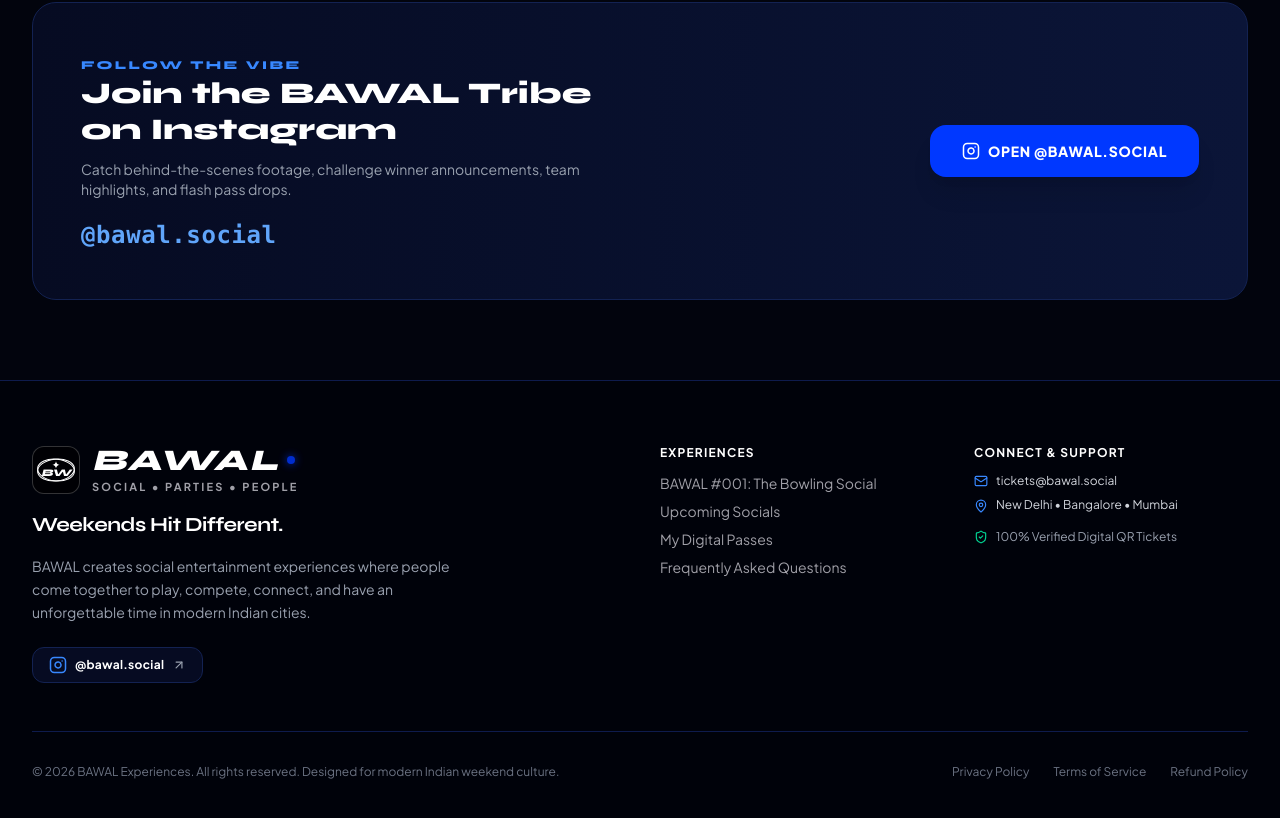
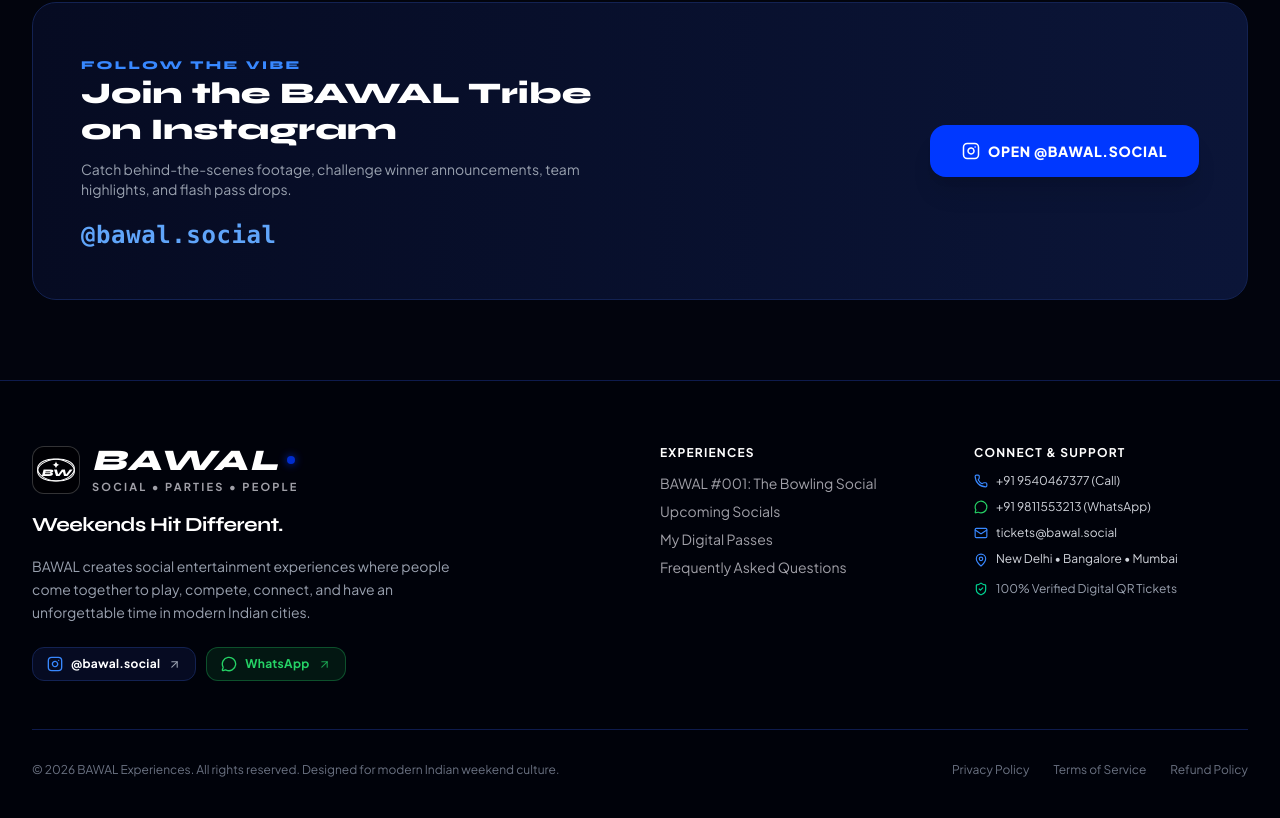
Before and after one commit to Shauryasharmacg/bawal-events, a React (Vite) app: page / in a window 1280 px wide. Shown: the part 3525-4343 px from the top of the page. Built offline with nearby package versions, Linux system fonts and the light colour scheme; no server answers.

Commit message:
final commit

```diff
--- a/src/components/Footer.tsx
+++ b/src/components/Footer.tsx
@@ -1,5 +1,5 @@
 import React from 'react';
-import { Instagram, ArrowUpRight, ShieldCheck, Mail, MapPin } from 'lucide-react';
+import { Instagram, ArrowUpRight, ShieldCheck, Mail, MapPin, Phone, MessageCircle } from 'lucide-react';
 import { BawalLogo } from './BawalLogo.js';
 
 interface FooterProps {
@@ -26,17 +26,28 @@
               BAWAL creates social entertainment experiences where people come together to play, compete, connect, and have an unforgettable time in modern Indian cities.
             </p>
 
-            {/* Instagram CTA */}
-            <div className="pt-2">
+            {/* Social & Contact CTAs */}
+            <div className="pt-2 flex flex-wrap gap-2.5">
               <a
                 href="https://instagram.com/bawal.social"
                 target="_blank"
                 rel="noreferrer"
-                className="inline-flex items-center gap-2 px-4 py-2 rounded-xl bg-[#060B22] border border-[#132252] text-white hover:border-[#0038FF] transition-all group"
+                className="inline-flex items-center gap-2 px-3.5 py-2 rounded-xl bg-[#060B22] border border-[#132252] text-white hover:border-[#0038FF] transition-all group"
               >
-                <Instagram size={18} className="text-[#3888FF] group-hover:scale-110 transition-transform" />
+                <Instagram size={16} className="text-[#3888FF] group-hover:scale-110 transition-transform" />
                 <span className="text-xs font-bold tracking-wide">@bawal.social</span>
-                <ArrowUpRight size={14} className="text-gray-400 group-hover:text-white" />
+                <ArrowUpRight size={13} className="text-gray-400 group-hover:text-white" />
+              </a>
+
+              <a
+                href="https://wa.me/919811553213"
+                target="_blank"
+                rel="noreferrer"
+                className="inline-flex items-center gap-2 px-3.5 py-2 rounded-xl bg-[#25D366]/10 border border-[#25D366]/30 text-[#25D366] hover:bg-[#25D366]/20 transition-all group"
+              >
+                <MessageCircle size={16} className="group-hover:scale-110 transition-transform" />
+                <span className="text-xs font-bold tracking-wide">WhatsApp</span>
+                <ArrowUpRight size={13} className="text-[#25D366]/70 group-hover:text-[#25D366]" />
               </a>
             </div>
           </div>
@@ -50,7 +61,7 @@
               <li>
                 <button
                   onClick={() => navigate('/experiences/bawal-001-the-bowling-social')}
-                  className="hover:text-white transition-colors"
+                  className="hover:text-white transition-colors text-left"
                 >
                   BAWAL #001: The Bowling Social
                 </button>
@@ -78,16 +89,38 @@
             <p className="text-xs font-bold text-white uppercase tracking-widest">
               Connect & Support
             </p>
-            <div className="space-y-2 text-sm">
+            <div className="space-y-2.5 text-sm">
+              <a
+                href="tel:9540467377"
+                className="flex items-center gap-2 text-xs text-gray-300 hover:text-white transition-colors"
+              >
+                <Phone size={14} className="text-[#3888FF] shrink-0" />
+                <span>+91 9540467377 (Call)</span>
+              </a>
+
+              <a
+                href="https://wa.me/919811553213"
+                target="_blank"
+                rel="noreferrer"
+                className="flex items-center gap-2 text-xs text-gray-300 hover:text-emerald-400 transition-colors"
+              >
+                <MessageCircle size={14} className="text-[#25D366] shrink-0" />
+                <span>+91 9811553213 (WhatsApp)</span>
+              </a>
+
               <div className="flex items-center gap-2 text-xs">
-                <Mail size={14} className="text-[#3888FF]" />
-                <span className="text-gray-300">tickets@bawal.social</span>
+                <Mail size={14} className="text-[#3888FF] shrink-0" />
+                <a href="mailto:tickets@bawal.social" className="text-gray-300 hover:text-white transition-colors">
+                  tickets@bawal.social
+                </a>
               </div>
+
               <div className="flex items-start gap-2 text-xs">
                 <MapPin size={14} className="text-[#3888FF] shrink-0 mt-0.5" />
                 <span className="text-gray-300">New Delhi • Bangalore • Mumbai</span>
               </div>
-              <div className="flex items-center gap-2 text-xs pt-2">
+
+              <div className="flex items-center gap-2 text-xs pt-1">
                 <ShieldCheck size={14} className="text-emerald-400" />
                 <span className="text-gray-400">100% Verified Digital QR Tickets</span>
               </div>
```
